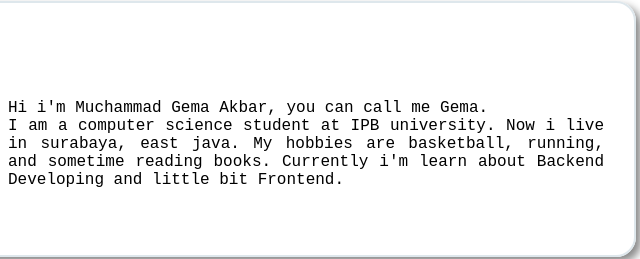
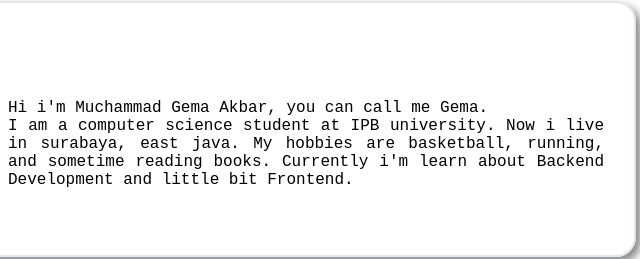
Before and after one commit to gemm123/web-portofolio, a plain HTML site: page about.html in a window 1280 px wide. Shown: the part 132-391 px from the top of the page, 469-1109 px from the left. Drawn offline with Linux system fonts and the light colour scheme.

Commit message:
memperbaiaki kata 'Certification' dan 'Backend Development'

```diff
--- a/about.html
+++ b/about.html
@@ -28,7 +28,7 @@
                         <p>Hi i'm Muchammad Gema Akbar, you can call me Gema.<br>
                             I am a computer science student at IPB university. Now i live in surabaya, east java.
                             My hobbies are basketball, running, and sometime reading books. Currently i'm learn about
-                            Backend Developing and little bit Frontend.</p>
+                            Backend Development and little bit Frontend.</p>
                     </div>
                 </div>
             </div>
```
Also changed, not shown: index.html (+1 -1 lines).
